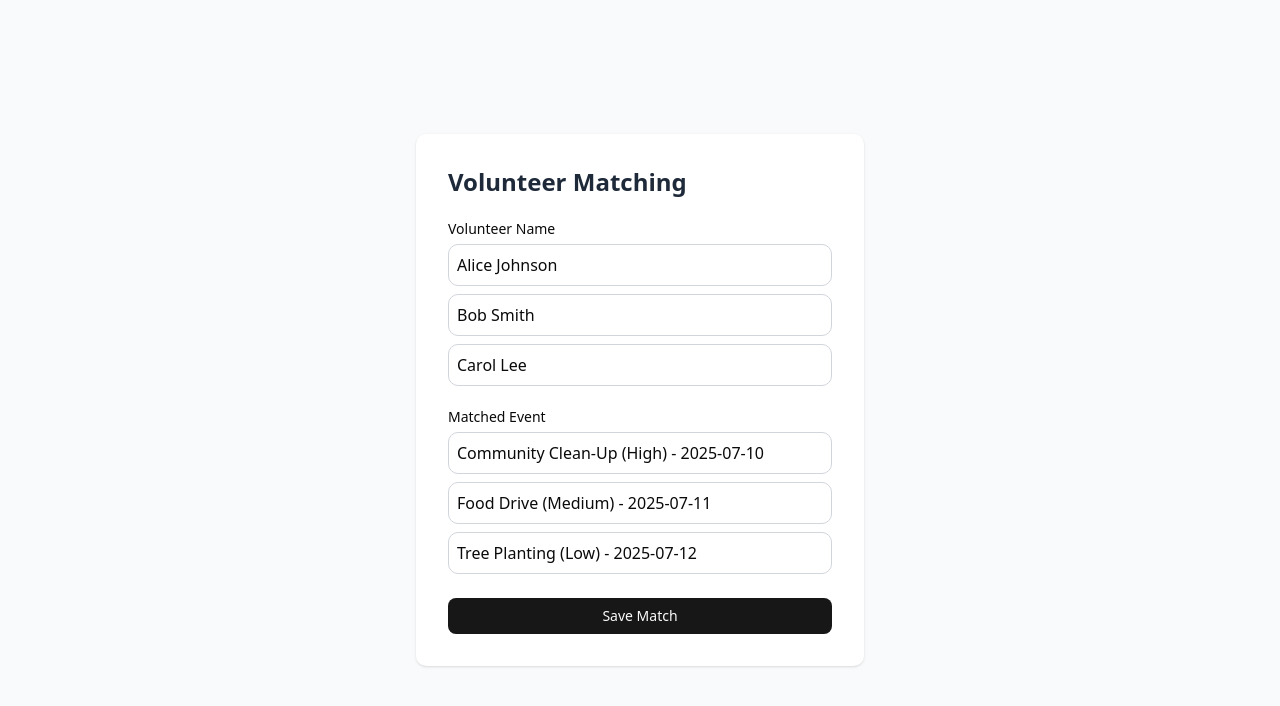
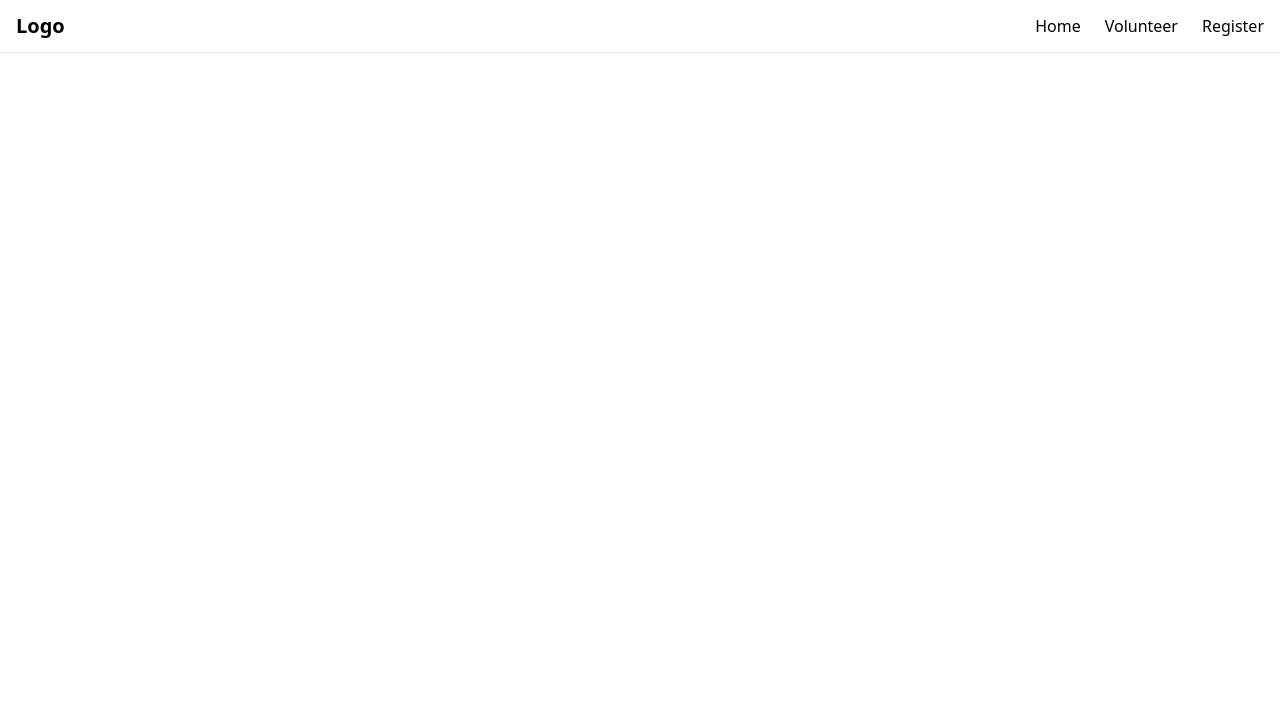
Before and after one commit to adamgj3030/volunteer-app, a React (Vite) app in the folder frontend/: page /admin/manage in a window 1280 px wide. Shown: the top 706 px of the page. Built offline with nearby package versions, Linux system fonts and the light colour scheme.

Commit message:
Updated routing

```diff
--- a/frontend/src/App.tsx
+++ b/frontend/src/App.tsx
@@ -7,6 +7,10 @@ import { VolunteerHistory } from "./pages/VolunteerHistory";
 import EventForm   from "./pages/EventForm.tsx";
 import TaskList     from "./pages/TaskList.tsx";
 import ProfileForm from "./pages/ProfileForm.tsx";
+import RegisterPage from './pages/Register.tsx'
+import LandingPage from './pages/Landing'
+import VolunteerMatchingPage from './pages/MatchVolunteers.tsx'
+
 import './App.css'
 
 function App() {
@@ -16,15 +20,17 @@ function App() {
       <Navbar />
       <main className = "p-4">
         <Routes>
-          <Route path="/"></Route>
+          <Route path="/" element={<LandingPage/>}></Route>
           <Route path="/admin/event/creation" element={<EventForm/>}></Route>
           <Route path="/volunteer/task" element={<TaskList/>}></Route>
           <Route path="/volunteer/manage" element={<ProfileForm/>}></Route>
           <Route path="/volunteer/history" element={<VolunteerHistory/>}></Route>
+          <Route path="/volunteer/matching" element={<VolunteerMatchingPage/>}></Route>
           <Route path="/volunteer" element={<VolunteerLanding/>}></Route>
-          <Route path="/register"></Route>
+          <Route path="/register" element={<RegisterPage/>}></Route>
           <Route path="/admin" element={<AdminLanding/>}></Route>
           <Route path="/admin/approval" element={<AdminManage/>}></Route>
+
         </Routes>
       </main>
     </Router>
--- a/frontend/src/main.tsx
+++ b/frontend/src/main.tsx
@@ -2,13 +2,10 @@ import { StrictMode } from 'react'
 import { createRoot } from 'react-dom/client'
 import './index.css'
 import App from './App.tsx'
-import RegisterPage from './pages/Register.tsx'
-import LandingPage from './pages/Landing'
-import VolunteerMatchingPage from './pages/MatchVolunteers.tsx'
 
 
 createRoot(document.getElementById('root')!).render(
   <StrictMode>
-    <VolunteerMatchingPage />
+    <App />
   </StrictMode>,
 )
```
Also changed, not shown: 1 other file (tests, documents, lock files or other folders).
